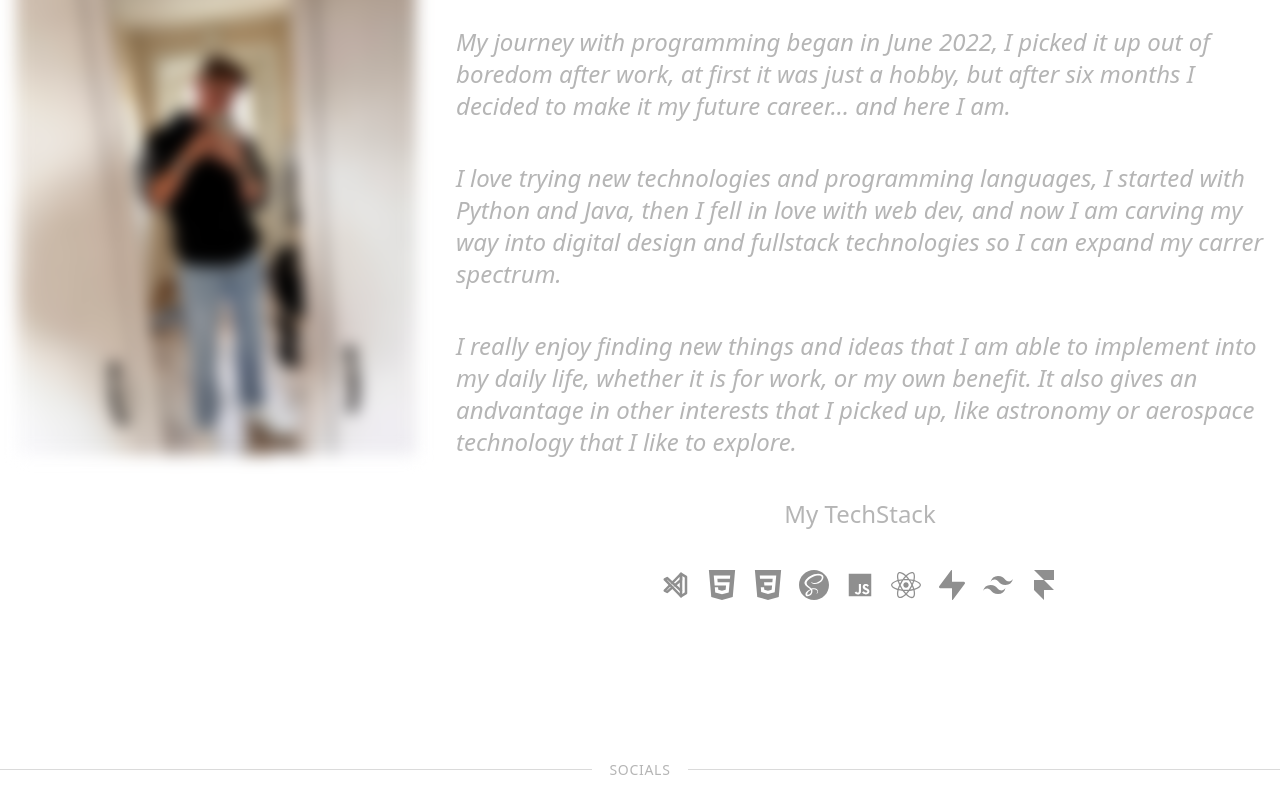
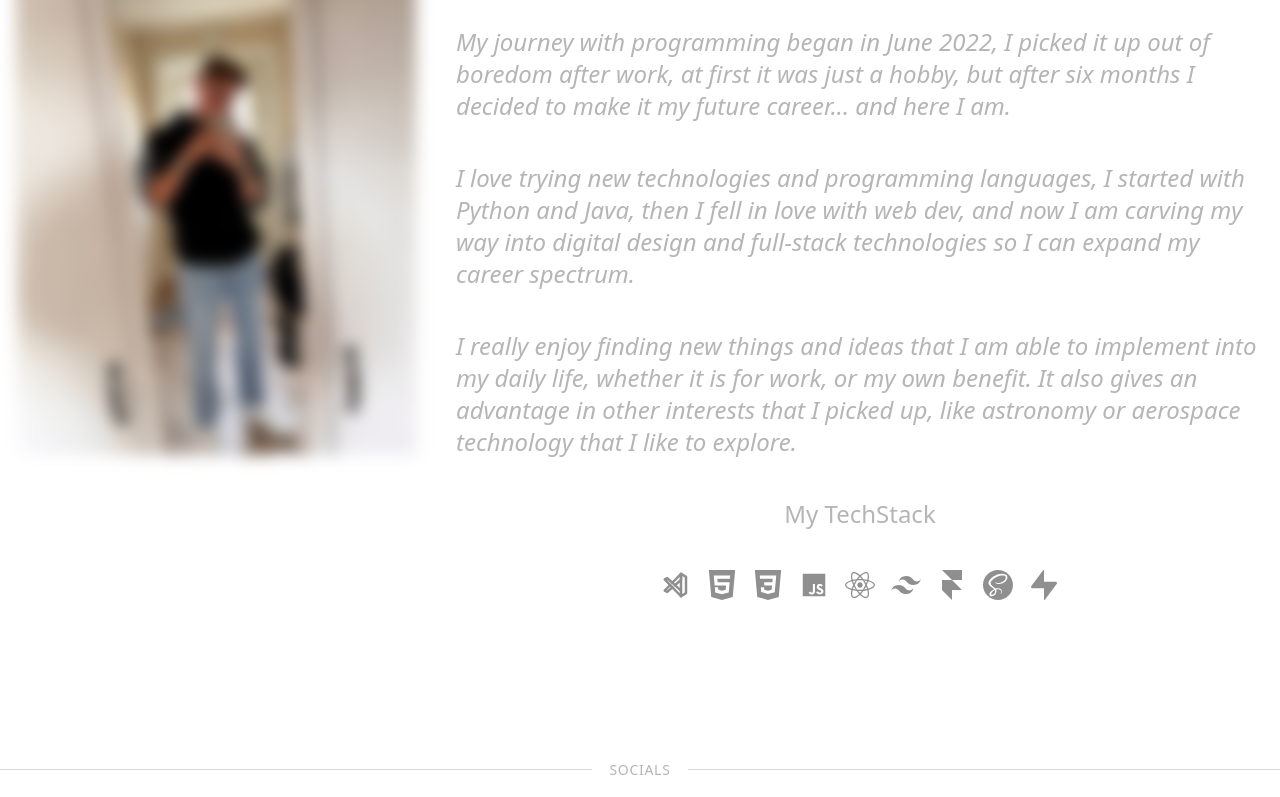
Before and after one commit to MaciekPanek/Portfolio, a React (Vite) app: page / in a window 1280 px wide. Shown: the part 1867-2664 px from the top of the page. Built offline with nearby package versions, Linux system fonts and the light colour scheme.

Commit message:
added tooltips

```diff
--- a/package.json
+++ b/package.json
@@ -14,7 +14,8 @@
     "react": "^18.2.0",
     "react-dom": "^18.2.0",
     "react-icons": "^4.11.0",
-    "react-lorem-ipsum": "^1.4.10"
+    "react-lorem-ipsum": "^1.4.10",
+    "react-tooltip": "^5.21.5"
   },
   "devDependencies": {
     "@types/react": "^18.2.15",
--- a/src/features/about/AboutSection.jsx
+++ b/src/features/about/AboutSection.jsx
@@ -13,6 +13,8 @@ import {
   SiCss3,
   SiSupabase,
 } from "react-icons/si";
+import Tip from "./Tip";
+// import { Tooltip as React } from "react-tooltip";
 
 const variants = {
   initial: {
@@ -59,7 +61,7 @@ function AboutSection() {
         }}
         className="text-dark-200 leading-8 text-center mt-28 mb-28  italic  text-3xl font-extralight  "
       >
-        Have a brief look at some details about me if you are interested :){" "}
+        Have a brief look at some details about me if you are interested :)
       </motion.p>
       <section className="flex flex-col md:flex-row gap-5 md:gap-10 md:justify-center md:items-start items-center  mb-20 ">
         <figure className="max-w-[640px] md:basis-1/2  ">
@@ -77,7 +79,7 @@ function AboutSection() {
         <article className=" lg:w-max  md:basis-1/2 lg:basis-auto">
           <Paragraph delay={0.1}>
             My name is Maciek Panek. I am 20 years old, I live near city of
-            Rzeszów, Poland, and I am a self taught frontend developer.
+            Rzeszów, Poland, and I am a self-taught frontend developer.
           </Paragraph>
           <Paragraph delay={0.15}>
             My journey with programming began in June 2022, I picked it up out
@@ -87,15 +89,14 @@ function AboutSection() {
           <Paragraph delay={0.2}>
             I love trying new technologies and programming languages, I started
             with Python and Java, then I fell in love with web dev, and now I am
-            carving my way into digital design and fullstack technologies so I
-            can expand my carrer spectrum.
+            carving my way into digital design and full-stack technologies so I
+            can expand my career spectrum.
           </Paragraph>
           <Paragraph delay={0.25}>
             I really enjoy finding new things and ideas that I am able to
             implement into my daily life, whether it is for work, or my own
-            benefit. It also gives an andvantage in other interests that I
-            picked up, like astronomy or aerospace technology that I like to
-            explore.
+            benefit. It also gives an advantage in other interests that I picked
+            up, like astronomy or aerospace technology that I like to explore.
           </Paragraph>
           <motion.p
             variants={variants2}
@@ -117,18 +118,37 @@ function AboutSection() {
             }}
             className="text-dark-300 flex gap-4 text-3xl items-center justify-center "
           >
-            <TbBrandVscode />
-            <SiHtml5 />
-            <SiCss3 />
-            <SiSass />
-            <BiLogoJavascript />
-            <FaReact />
-            <SiSupabase />
-            <SiTailwindcss />
-            <SiFramer />
+            <Tip id="vscode" content="Visual Studio Code">
+              <TbBrandVscode />
+            </Tip>
+            <Tip id="html" content="HTML5">
+              <SiHtml5 />
+            </Tip>
+            <Tip id="css" content="CSS3">
+              <SiCss3 />
+            </Tip>
+            <Tip id="javascript" content="JavaScript">
+              <BiLogoJavascript />
+            </Tip>
+            <Tip id="react" content="React">
+              <FaReact />
+            </Tip>
+            <Tip id="tailwind" content="Tailwind CSS">
+              <SiTailwindcss />
+            </Tip>
+            <Tip id="framer" content="Framer Motion">
+              <SiFramer />
+            </Tip>
+            <Tip id="sass" content="Sass">
+              <SiSass />
+            </Tip>
+            <Tip content="Supabase" id="supabase">
+              <SiSupabase />
+            </Tip>
           </motion.span>
         </article>
       </section>
+      {/* <Tooltip effect="solid" place="top" type="dark" id="framer" /> */}
     </section>
   );
 }
--- /dev/null
+++ b/src/features/about/Tip.jsx
@@ -0,0 +1,21 @@
+import { Tooltip } from "react-tooltip";
+
+function Tip({ children, id, content }) {
+  return (
+    <>
+      <span data-tooltip-id={id} data-tooltip-content={content}>
+        {children}
+      </span>
+
+      <Tooltip
+        effect="solid"
+        place="top"
+        type="dark"
+        id={id}
+        style={{ fontSize: "15px" }}
+      />
+    </>
+  );
+}
+
+export default Tip;
```
Also changed, not shown: 1 other file (tests, documents, lock files or other folders).
